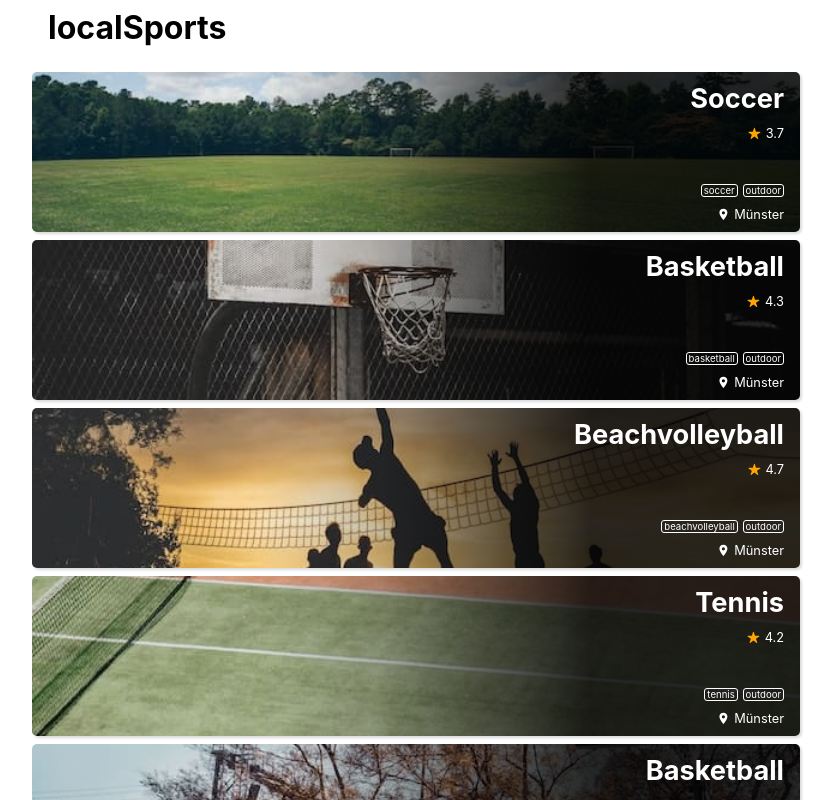
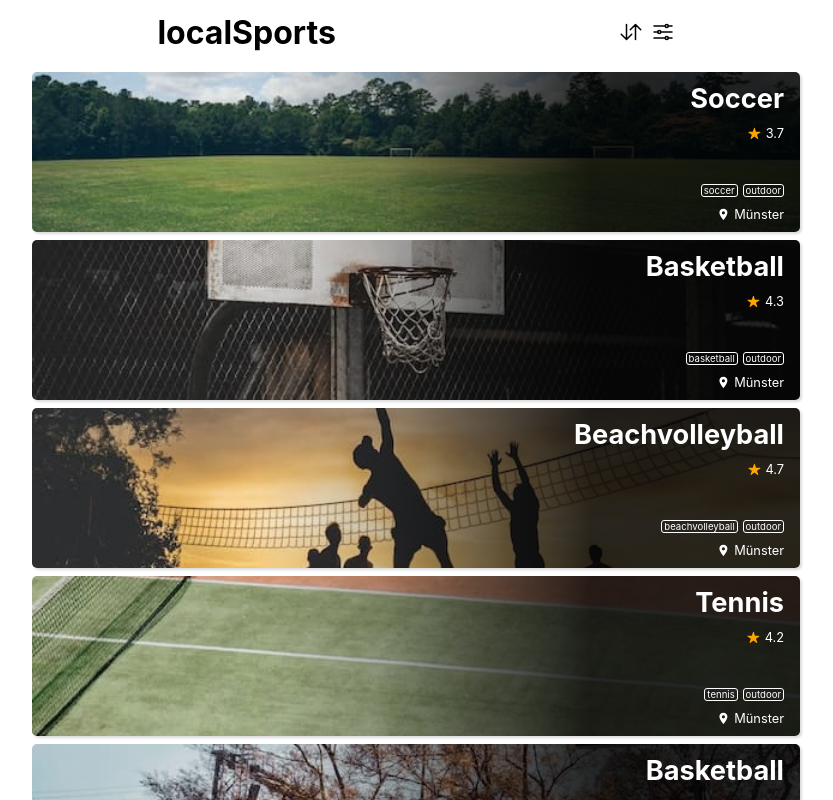
Before and after one commit to marvinRoellecke/capstone-project-ts, a Next.js app: page / in a window 1280 px wide. Shown: the whole page, without its empty margins (224-1057 px from the left). Built offline with nearby package versions, Linux system fonts and the light colour scheme.

Commit message:
add filter and sort button to Header component

```diff
--- a/components/GlobalStyles.js
+++ b/components/GlobalStyles.js
@@ -30,6 +30,7 @@ const GlobalStyles = createGlobalStyle`
         box-sizing: border-box;
         padding: 0;
         margin: 0;
+        xborder: 1px solid;
     }
 
     #__next {
--- a/components/Header/Header.js
+++ b/components/Header/Header.js
@@ -1,13 +1,41 @@
 import styled from "styled-components";
+import { IoOptionsOutline, IoSwapVertical } from "react-icons/io5";
 
 export default function Header() {
   return (
-    <header>
+    <StyledHeader>
       <StyledH1>localSports</StyledH1>
-    </header>
+      <div>
+        <StyledSortButton />
+        <StyledFilterButton />
+      </div>
+    </StyledHeader>
   );
 }
 
 const StyledH1 = styled.h1`
-  margin: 0.5rem 0 0 2rem;
+  width: fit-content;
+  height: fit-content;
 `;
+
+const StyledHeader = styled.header`
+  display: flex;
+  justify-content: space-around;
+  align-items: center;
+
+  div {
+    display: flex;
+    justify-content: space-between;
+    gap: 0.5rem;
+  }
+`;
+
+const StyledSortButton = styled(IoSwapVertical)`
+  width: auto;
+  height: 1.5rem;
+`;
+
+const StyledFilterButton = styled(IoOptionsOutline)`
+  width: auto;
+  height: 1.5rem;
+`;
--- a/pages/[slug].js
+++ b/pages/[slug].js
@@ -21,7 +21,7 @@ export default function DetailsPage() {
     <StyledContainer>
       <StyledHeader>
         <StyledLink href="/">
-          <StyledIoChevronBackOutline />
+          <StyledGoBackButton />
         </StyledLink>
         <h1>{currentLocation.title}</h1>
       </StyledHeader>
@@ -103,7 +103,7 @@ const StyledImageContainer = styled.div`
   background-size: cover;
 `;
 
-const StyledIoChevronBackOutline = styled(IoChevronBackOutline)`
+const StyledGoBackButton = styled(IoChevronBackOutline)`
   width: auto;
   height: 2rem;
 `;
```
